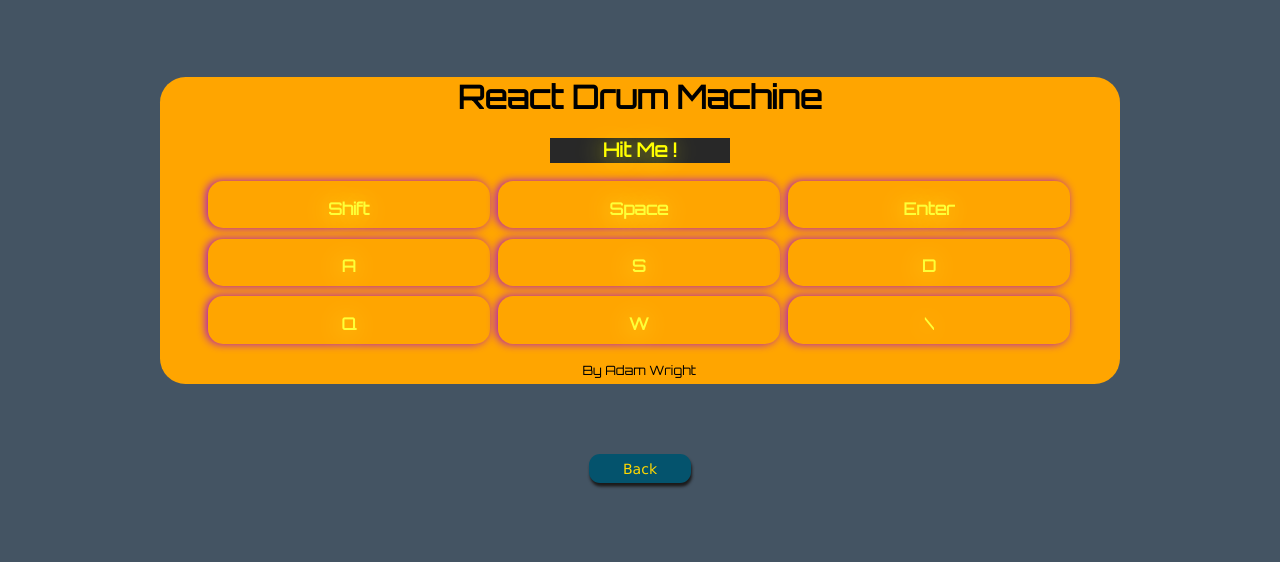
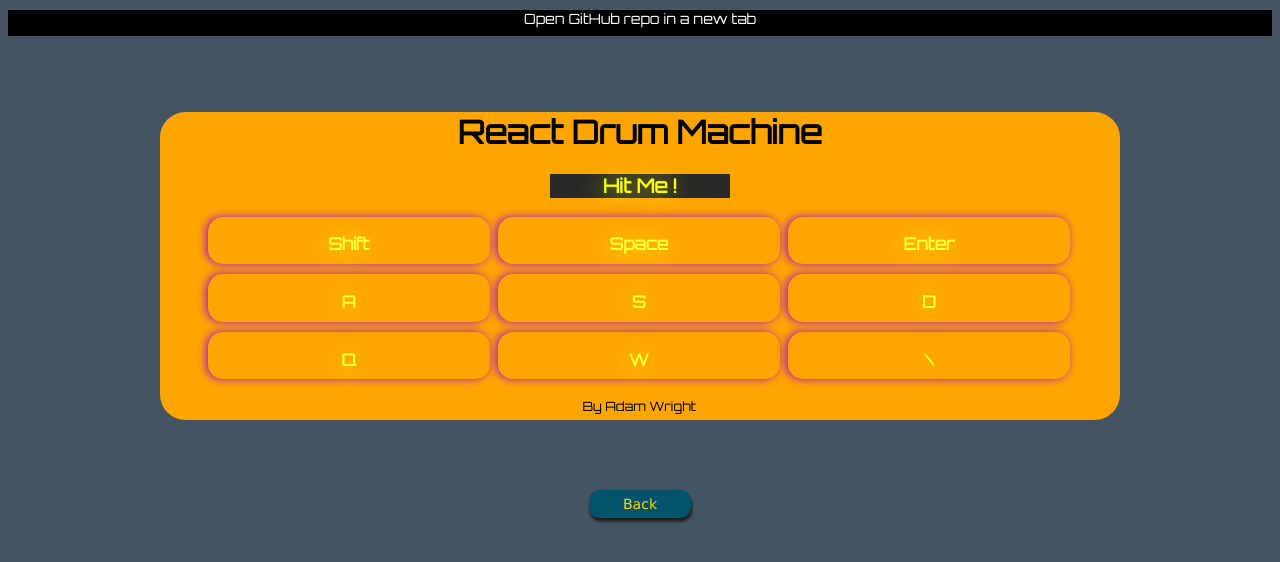
Before and after one commit to adam4321/React-drum-Machine, a React (Create React App) app: page / in a window 1280 px wide. Shown: the top 562 px of the page. Built offline with nearby package versions, Linux system fonts and the light colour scheme.

Commit message:
add github link

```diff
--- a/src/App.css
+++ b/src/App.css
@@ -1,10 +1,19 @@
 /*************************************************************
-**  Main css file for application
+**  Main css file for the application
 *************************************************************/
 
 body {
     background-color: #445463;
     font-family: 'Orbitron', sans-serif;
+}
+
+#gh-link {
+    background-color: black;
+    color: white;
+    text-align: center;
+    margin: 0 auto;
+    width: 100%;
+    height: 2vw;
 }
 
 
--- a/src/App.js
+++ b/src/App.js
@@ -61,6 +61,14 @@
     render() {
         return (
             <div>
+                <a
+                    id="gh-link"
+                    href="https://github.com/adam4321/React-drum-Machine"
+                    target="_blank"
+                    rel="noopener noreferrer"
+                >
+                    <div>Open GitHub repo in a new tab</div>
+                </a>
                 <div id="drum-machine">
                     <h1 id="title">React Drum Machine</h1>
                     <div id="display"> {this.state.display} </div>
--- a/src/index.css
+++ b/src/index.css
@@ -1,14 +1,4 @@
 body {
-  /* margin: 0;
-  padding: 0;
-  font-family: -apple-system, BlinkMacSystemFont, "Segoe UI", "Roboto", "Oxygen",
-    "Ubuntu", "Cantarell", "Fira Sans", "Droid Sans", "Helvetica Neue",
-    sans-serif; */
-  -webkit-font-smoothing: antialiased;
-  -moz-osx-font-smoothing: grayscale;
+    -webkit-font-smoothing: antialiased;
+    -moz-osx-font-smoothing: grayscale;
 }
-/*
-code {
-  font-family: source-code-pro, Menlo, Monaco, Consolas, "Courier New",
-    monospace;
-} */
```
